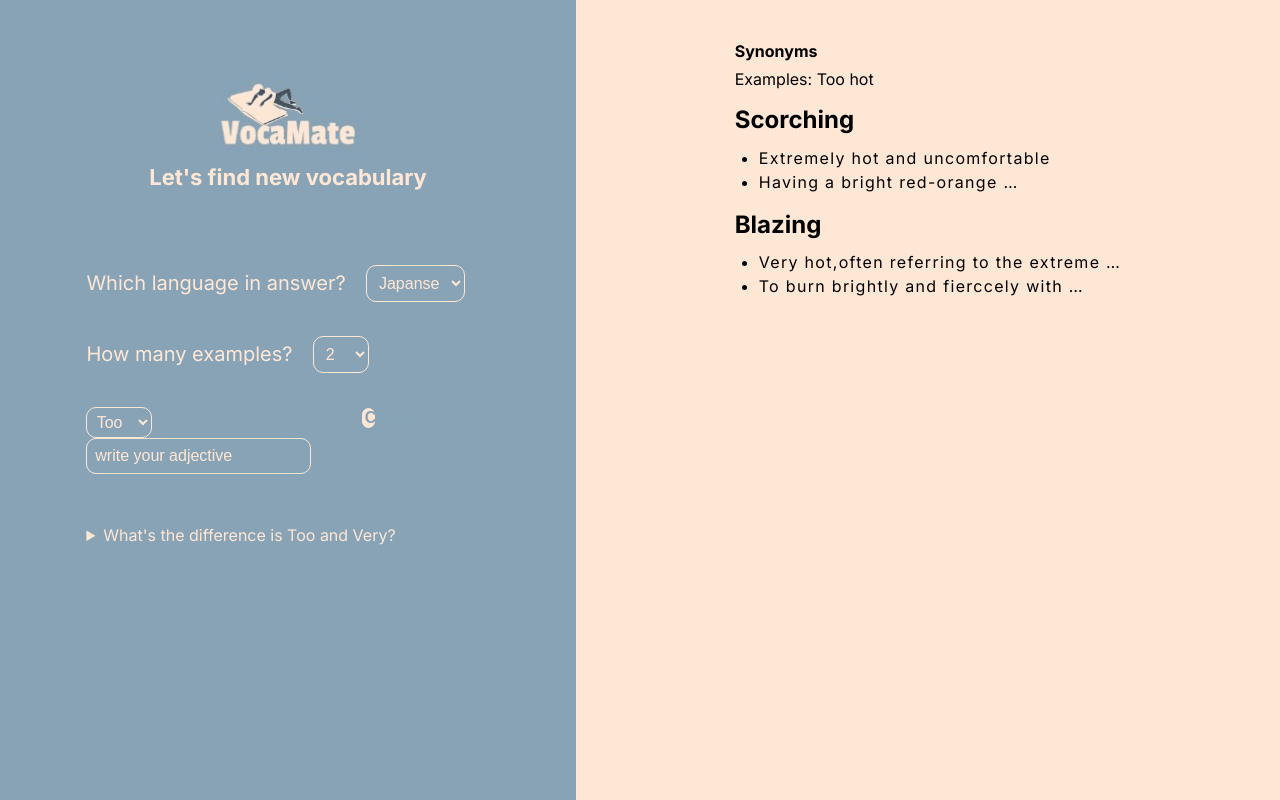
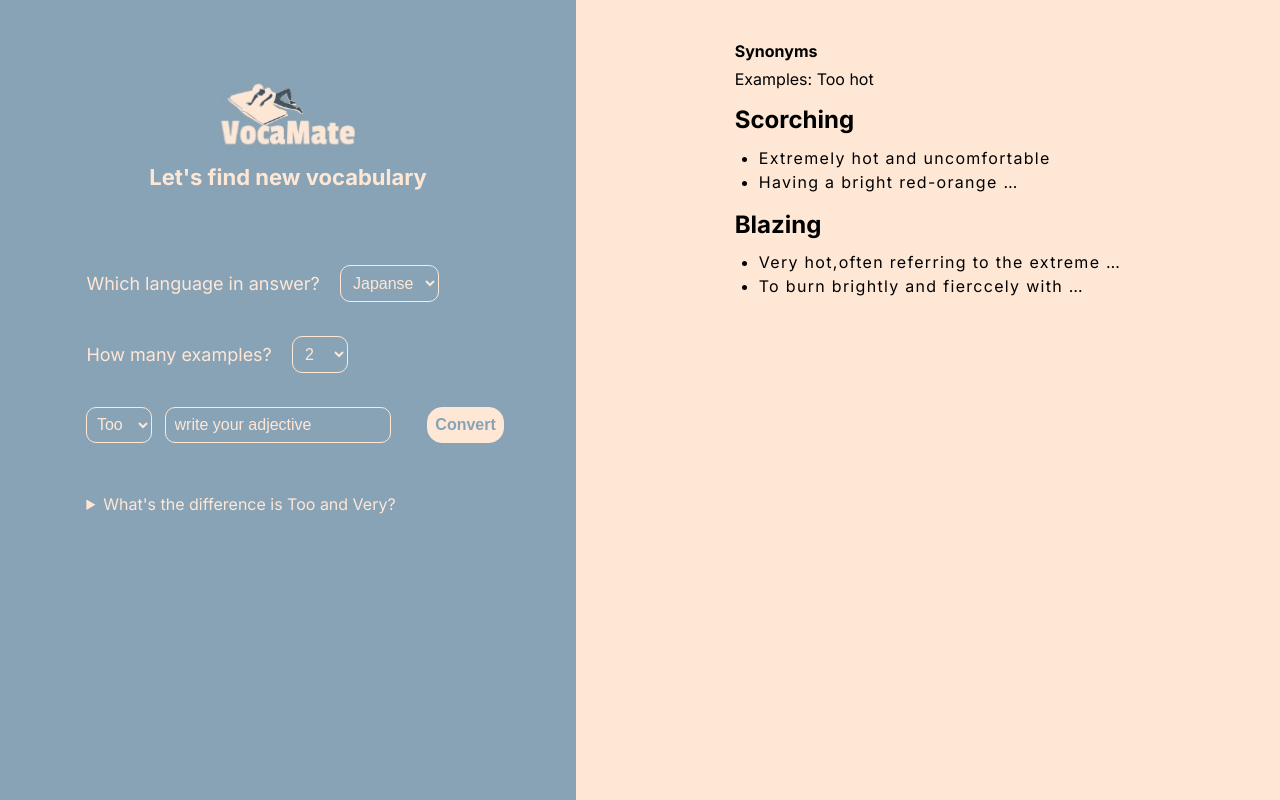
Before and after one commit to ha-nakamura112/search_syn, a Next.js app: page / in a window 1280 px wide. Built offline with nearby package versions, Linux system fonts and the light colour scheme.

Commit message:
style updated monbile version

```diff
--- a/src/styles/Home.module.css
+++ b/src/styles/Home.module.css
@@ -44,13 +44,18 @@
   padding-bottom: 2%;
 }
 
-.formClass > div:nth-child(3){
-  column-gap: 3%;
+.initial__word {
+  display: flex;
+  flex-direction: row;
+  column-gap: 5vw;
 }
 
-.formClass > div:last-child{
-  flex-direction: column;
+.user__input {
+  display: flex;
+  flex-direction: row;
+  column-gap: 1vw;
 }
+
 
 .formClass input,
 .formClass select {
@@ -71,7 +76,7 @@
   display: flex;
   align-items: center;
   justify-content: center;
-  font-size: 20px;
+  font-size: 18px;
 }
 .formClass button {
   padding: 0% 2%;
@@ -81,7 +86,8 @@
   color: var(--color-blue-icon);
   font-weight: 700;
   font-size: 16px;
-  width: 20%;
+  width: 6vw;
+  height: 4.5vh;
 }
 
 .formClass select:hover,
@@ -110,7 +116,6 @@
 .formClass input:focus {
   border: 1px solid var(--color-cloud);
 }
-
 
 .formClass details {
   width: 100%;
@@ -234,34 +239,21 @@
     column-gap: 3vw;
   }
 
-  .submit__button  {
-    width: 70vw;
-  }
 
   .submit__button > button {
-    height: 3vh;
+    height: 4vh;
+    width: 20vw;
   }
 
 }
 
 /* tablet */
-@media screen and (max-width:767px) {
-  .body {
-    flex-direction: column;
+@media screen and (min-width:767px) and (max-width: 1023px) {
+
+  .formClass label {
+    font-size: 16px;
   }
 
-  .figure,
-  .mainClass {
-    width: 100%;
-  }
-
-  .formClass label {
-    font-size: 14px;
-  }
-
-  .figure {
-    height: 85vh;
-  }
 
   .initial__word {
     display: flex;
```
